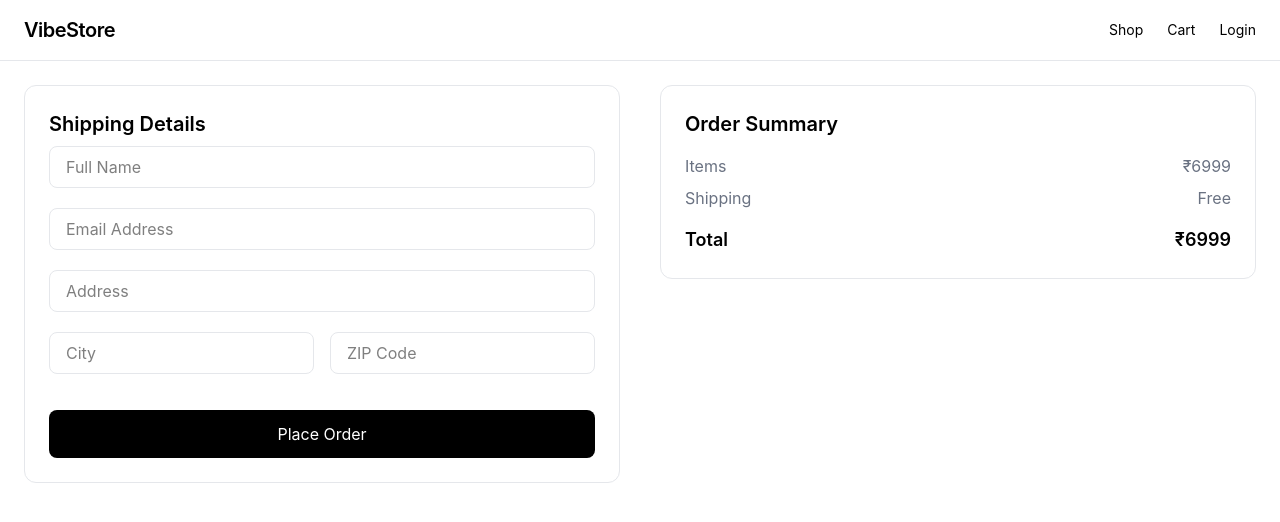
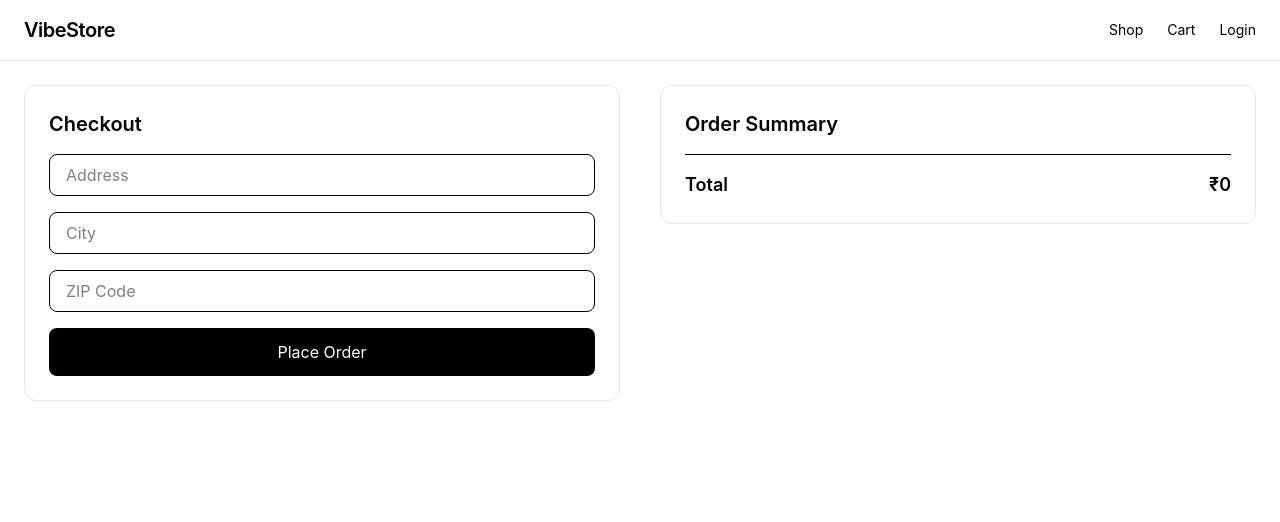
Before and after one commit to aditya02x/E-commerce-Frontend, a React (Vite) app: page /checkout in a window 1280 px wide. Shown: the top 522 px of the page. Built offline with nearby package versions, Linux system fonts and the light colour scheme.

Commit message:
checkout

```diff
--- a/src/pages/Checkout.jsx
+++ b/src/pages/Checkout.jsx
@@ -1,31 +1,69 @@
 import { useState } from "react";
+import { useCart } from "../context/CartContext";
+import { useAuth } from "../context/AuthContext";
+import { createOrder } from "../services/api";
+import { useNavigate } from "react-router-dom";
 
 const Checkout = () => {
+  const { cart, clearCart } = useCart();
+  const { user } = useAuth();
+  const navigate = useNavigate();
+
   const [form, setForm] = useState({
-    name: "",
-    email: "",
     address: "",
     city: "",
     zip: "",
   });
 
+  const [loading, setLoading] = useState(false);
   const [placed, setPlaced] = useState(false);
 
   const handleChange = (e) => {
     setForm({ ...form, [e.target.name]: e.target.value });
   };
 
-  const handleSubmit = (e) => {
+  const totalPrice = cart.reduce(
+    (acc, item) => acc + item.price * item.quantity,
+    0
+  );
+
+  const handleSubmit = async (e) => {
     e.preventDefault();
 
-    // simple validation
-    if (!form.name || !form.email || !form.address) {
-      alert("Please fill all required fields");
+    if (!user) {
+      navigate("/auth");
       return;
     }
 
-    // simulate order
+    if (cart.length === 0) {
+      alert("Cart is empty");
+      return;
+    }
+
+    setLoading(true);
+
+    try {
+      const orderData = {
+        orderItems: cart.map((item) => ({
+          name: item.name,
+          qty: item.quantity,
+          price: item.price,
+          image: item.image,
+          productId: item._id,
+        })),
+        shippingAddress: form,
+        totalPrice,
+      };
+
+      await createOrder(orderData);
+
+      clearCart();
       setPlaced(true);
+    } catch (error) {
+      alert("Order failed");
+    } finally {
+      setLoading(false);
+    }
   };
 
   if (placed) {
@@ -33,8 +71,15 @@ const Checkout = () => {
       <div className="text-center py-24">
         <h1 className="text-3xl font-semibold">Order Placed 🎉</h1>
         <p className="text-gray-500 mt-4">
-          Thank you for your purchase. This is a demo checkout.
+          Your order has been successfully created.
         </p>
+
+        <button
+          onClick={() => navigate("/shop")}
+          className="mt-6 bg-black text-white px-6 py-3 rounded-lg"
+        >
+          Continue Shopping
+        </button>
       </div>
     );
   }
@@ -45,29 +90,9 @@ const Checkout = () => {
       {/* FORM */}
       <form
         onSubmit={handleSubmit}
-        className="space-y-5 border border-gray-200 p-6 rounded-xl"
+        className="border border-gray-200 p-6 rounded-xl space-y-4"
       >
-        <h2 className="text-xl font-semibold mb-2">
-          Shipping Details
-        </h2>
-
-        <input
-          type="text"
-          name="name"
-          placeholder="Full Name"
-          value={form.name}
-          onChange={handleChange}
-          className="w-full border border-gray-200 px-4 py-2 rounded-lg outline-none focus:ring-2 focus:ring-black"
-        />
-
-        <input
-          type="email"
-          name="email"
-          placeholder="Email Address"
-          value={form.email}
-          onChange={handleChange}
-          className="w-full border border-gray-200 px-4 py-2 rounded-lg outline-none focus:ring-2 focus:ring-black"
-        />
+        <h2 className="text-xl font-semibold">Checkout</h2>
 
         <input
           type="text"
@@ -75,17 +100,16 @@ const Checkout = () => {
           placeholder="Address"
           value={form.address}
           onChange={handleChange}
-          className="w-full border border-gray-200 px-4 py-2 rounded-lg outline-none focus:ring-2 focus:ring-black"
+          className="w-full border px-4 py-2 rounded-lg"
         />
 
-        <div className="flex gap-4">
         <input
           type="text"
           name="city"
           placeholder="City"
           value={form.city}
           onChange={handleChange}
-            className="w-full border border-gray-200 px-4 py-2 rounded-lg outline-none focus:ring-2 focus:ring-black"
+          className="w-full border px-4 py-2 rounded-lg"
         />
 
         <input
@@ -94,34 +118,40 @@ const Checkout = () => {
           placeholder="ZIP Code"
           value={form.zip}
           onChange={handleChange}
-            className="w-full border border-gray-200 px-4 py-2 rounded-lg outline-none focus:ring-2 focus:ring-black"
+          className="w-full border px-4 py-2 rounded-lg"
         />
-        </div>
 
-        <button className="w-full bg-black text-white py-3 rounded-lg hover:opacity-90 transition mt-4">
-          Place Order
+        <button
+          disabled={loading}
+          className="w-full bg-black text-white py-3 rounded-lg"
+        >
+          {loading ? "Placing Order..." : "Place Order"}
         </button>
       </form>
 
-      {/* ORDER SUMMARY */}
+      {/* SUMMARY */}
       <div className="border border-gray-200 p-6 rounded-xl h-fit">
-        <h2 className="text-xl font-semibold mb-4">
-          Order Summary
-        </h2>
+        <h2 className="text-xl font-semibold mb-4">Order Summary</h2>
 
-        <div className="flex justify-between text-gray-500 mb-2">
-          <span>Items</span>
-          <span>₹6999</span>
+        <div className="space-y-3">
+          {cart.map((item) => (
+            <div
+              key={item._id}
+              className="flex justify-between text-sm text-gray-600"
+            >
+              <span>
+                {item.name} × {item.quantity}
+              </span>
+              <span>₹{item.price * item.quantity}</span>
+            </div>
+          ))}
         </div>
 
-        <div className="flex justify-between text-gray-500 mb-2">
-          <span>Shipping</span>
-          <span>Free</span>
-        </div>
+        <hr className="my-4" />
 
-        <div className="flex justify-between font-semibold text-lg mt-4">
+        <div className="flex justify-between font-semibold text-lg">
           <span>Total</span>
-          <span>₹6999</span>
+          <span>₹{totalPrice}</span>
         </div>
       </div>
     </div>
```
Lines whose indentation alone changed are shown as unchanged.
